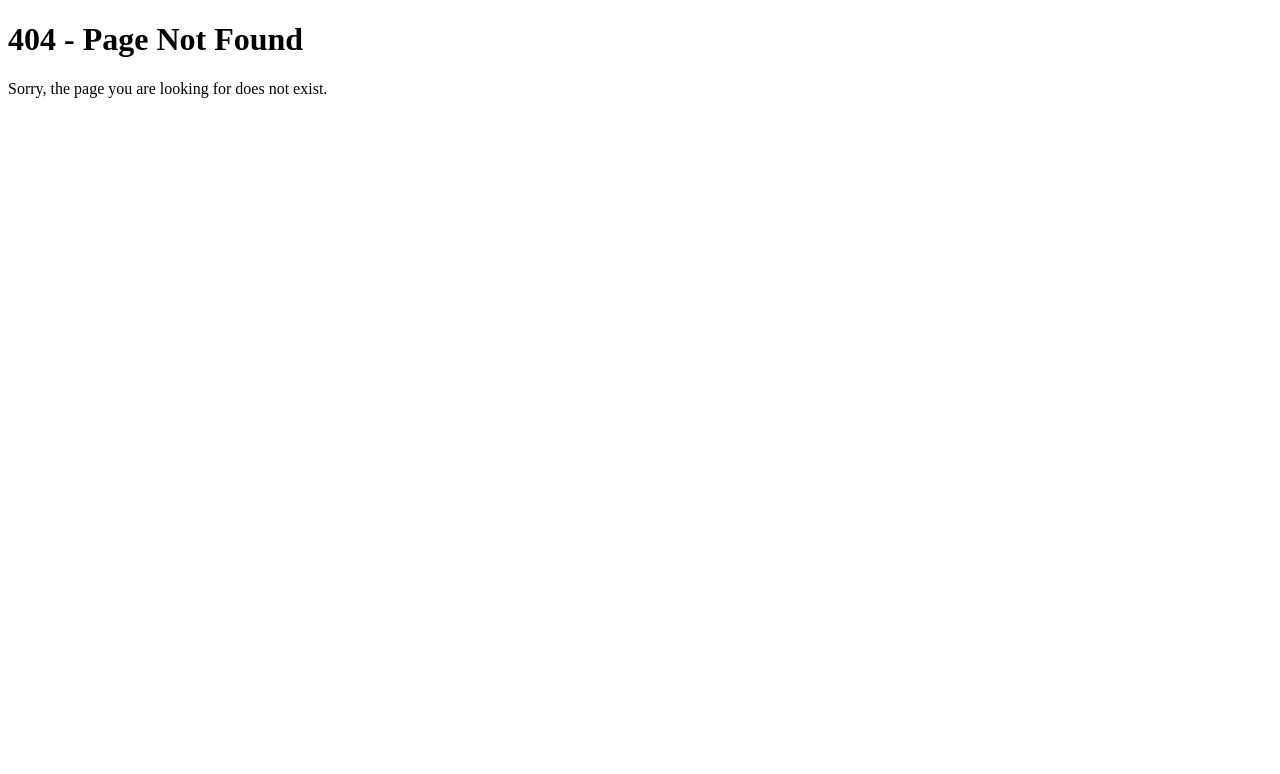
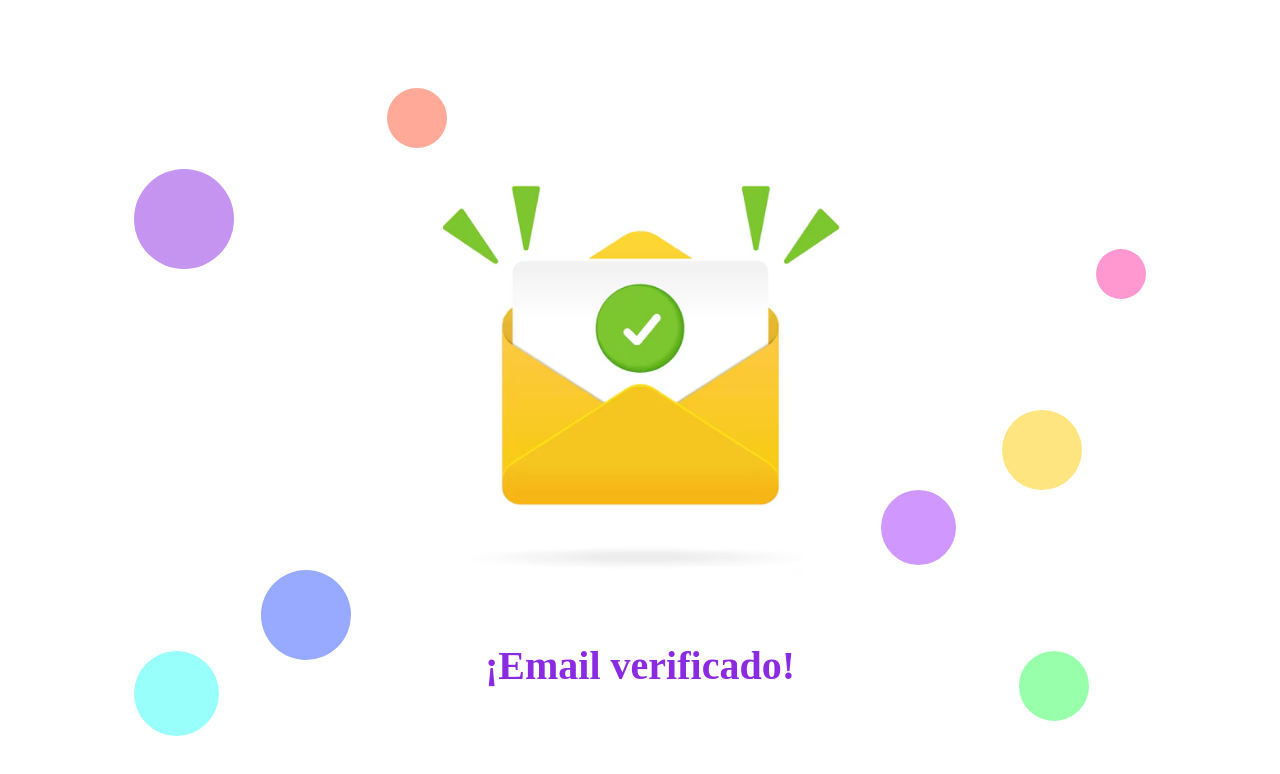
Before and after one commit to felitba/BillyWeb, a Vue app: page /vmail in a window 1280 px wide. Before the commit this address had no page. Shown: the top 774 px of the page. Built offline with nearby package versions, Linux system fonts and the light colour scheme.

Commit message:
implementing verifiedmail view

```diff
--- /dev/null
+++ b/src/components/Header.vue
@@ -0,0 +1,29 @@
+<template>
+    <header class="header">
+      <img src="@/assets/billy/logo1.png" alt="Logo" class="logo" />
+      <h1 class="app-name">Billy</h1>
+    </header>
+  </template>
+
+  <script setup>
+  </script>
+
+  <style scoped>
+  .header {
+    display: flex;
+    align-items: center;
+    padding: 16px;
+    background-color: #f8f9fa;
+  }
+
+  .logo {
+    width: 40px;
+    height: auto;
+    margin-right: 16px;
+  }
+
+  .app-name {
+    font-size: 24px;
+    color: #333;
+  }
+  </style>
--- a/src/router/index.js
+++ b/src/router/index.js
@@ -7,9 +7,14 @@ const routes = [
     component: HomeView,
   },
   {
-    path: '/about',
-    name: 'about',
-    component: () => import('../views/AboutView.vue'),
+    path: '/vmail',
+    name: 'verified-mail',
+    component: () => import('../views/VerifiedMail.vue'),
+  },
+  {
+    path: '/pchanged',
+    name: 'password-changed',
+    component: () => import('../views/PasswordChanged.vue'),
   },
   {
     path: '/:catchAll(.*)',
--- a/src/views/AboutView.vue
+++ /dev/null
@@ -1,5 +0,0 @@
-<template>
-</template>
-
-<style>
-</style>
--- a/src/views/HomeView.vue
+++ b/src/views/HomeView.vue
@@ -1,10 +1,11 @@
 <script setup>
 import Download from '@/components/Download.vue';
+import Header from '@/components/Header.vue';
 </script>
 
 <template>
   <main>
-    <h1>Billy</h1>
+    <Header />
     <p>Billy es un gestor de movimientos, ayudando a gestionar tus tareas de manera eficiente.</p>
 
     <Download platforms="android" />
--- a/src/views/PageNotFound.vue
+++ b/src/views/PageNotFound.vue
@@ -1,9 +1,76 @@
+<script setup>
+import { useRouter } from 'vue-router';
+
+const router = useRouter();
+
+const goHome = () => {
+  router.push('/');
+};
+</script>
+
 <template>
-  <div>
-    <h1>404 - Page Not Found</h1>
-    <p>Sorry, the page you are looking for does not exist.</p>
+  <div class="not-found-container">
+    <h1>404</h1>
+    <h2>Página no encontrada</h2>
+    <p>Lo sentimos, la página que buscas no existe.</p>
+    <button @click="goHome" class="home-button">
+      Volver al Inicio de Sesión
+    </button>
   </div>
 </template>
 
-<script setup>
-</script>
+<style scoped>
+.not-found-container {
+  text-align: center;
+  padding: 2rem;
+  min-height: 100vh;
+  background-color: #8a2be2;
+  display: flex;
+  flex-direction: column;
+  align-items: center;
+  justify-content: center;
+  margin: 0;
+}
+
+h1 {
+  font-size: 8rem;
+  color: #ffffff;
+  margin: 0;
+  font-family: 'Inter', sans-serif;
+  text-shadow: 0 0 20px rgba(255, 255, 255, 0.4);
+}
+
+h2 {
+  font-size: 2.5rem;
+  color: #ffffff;
+  margin-bottom: 1rem;
+  font-family: 'Inter', sans-serif;
+  font-weight: 500;
+}
+
+p {
+  color: #ffffff;
+  margin-bottom: 2rem;
+  font-family: 'Inter', sans-serif;
+  font-size: 1.1rem;
+}
+
+.home-button {
+  background-color: #ffffff;
+  color: #8a2be2;
+  border: none;
+  padding: 1rem 2rem;
+  border-radius: 8px;
+  cursor: pointer;
+  font-size: 1.1rem;
+  font-family: 'Inter', sans-serif;
+  font-weight: 500;
+  transition: all 0.3s ease;
+  box-shadow: 0 0 15px rgba(138, 43, 226, 0.3);
+}
+
+.home-button:hover {
+  background-color: #e0e0e0;
+  box-shadow: 0 0 20px rgba(138, 43, 226, 0.5);
+}
+</style>
--- /dev/null
+++ b/src/views/PasswordChanged.vue
@@ -0,0 +1,20 @@
+<template>
+  <div class="success-container">
+    <h1>Contraseña cambiada con éxito!</h1>
+  </div>
+</template>
+
+<style scoped>
+.success-container {
+  text-align: center;
+  padding: 2rem;
+  min-height: 100vh;
+  background-color: #8a2be2;
+  display: flex;
+  flex-direction: column;
+  align-items: center;
+  justify-content: center;
+  margin: 0;
+  color: #ffffff;
+}
+</style>
--- /dev/null
+++ b/src/views/VerifiedMail.vue
@@ -0,0 +1,106 @@
+<template>
+  <div class="success-container">
+    <img src="@/assets/verifiedEmail.png" alt="Email Verified" style="width: 40vw; height: auto;" />
+    <h1>¡Email verificado!</h1>
+    <!-- Bubbles -->
+    <div class="bubble bubble-1"></div>
+    <div class="bubble bubble-2"></div>
+    <div class="bubble bubble-3"></div>
+    <div class="bubble bubble-4"></div>
+    <div class="bubble bubble-5"></div>
+    <div class="bubble bubble-6"></div>
+    <div class="bubble bubble-7"></div>
+    <div class="bubble bubble-8"></div>
+  </div>
+</template>
+
+<style scoped>
+.success-container {
+  position: relative;
+  padding: 0.1rem;
+  text-align: center;
+  min-height: 100vh;
+  background-color: #ffffff;
+  display: flex;
+  flex-direction: column;
+  align-items: center;
+  justify-content: center;
+  margin: 0;
+  color: #8a2be2;
+}
+
+.bubble {
+  position: absolute;
+  border-radius: 50%;
+  opacity: 0.5;
+}
+
+/* Bubble Styles */
+.bubble-1 {
+  width: 100px;
+  height: 100px;
+  background-color: #8a2be2;
+  top: 20%;
+  left: 10%;
+}
+
+.bubble-2 {
+  width: 80px;
+  height: 80px;
+  background-color: #ffcc00;
+  top: 50%;
+  right: 15%;
+}
+
+.bubble-3 {
+  width: 60px;
+  height: 60px;
+  background-color: #ff5733;
+  top: 10%;
+  left: 30%;
+}
+
+.bubble-4 {
+  width: 70px;
+  height: 70px;
+  background-color: #33ff57;
+  top: 80%;
+  left: 80%;
+}
+
+.bubble-5 {
+  width: 90px;
+  height: 90px;
+  background-color: #3357ff;
+  top: 70%;
+  left: 20%;
+}
+
+.bubble-6 {
+  width: 50px;
+  height: 50px;
+  background-color: #ff33a1;
+  top: 30%;
+  right: 10%;
+}
+
+.bubble-7 {
+  width: 75px;
+  height: 75px;
+  background-color: #a133ff;
+  top: 60%;
+  right: 25%;
+}
+
+.bubble-8 {
+  width: 85px;
+  height: 85px;
+  background-color: #33fff5;
+  top: 80%;
+  left: 10%;
+}
+
+h1 {
+  font-size: 2.5rem;
+}
+</style>
```
Also changed, not shown: src/assets/verifiedEmail.png (added).
